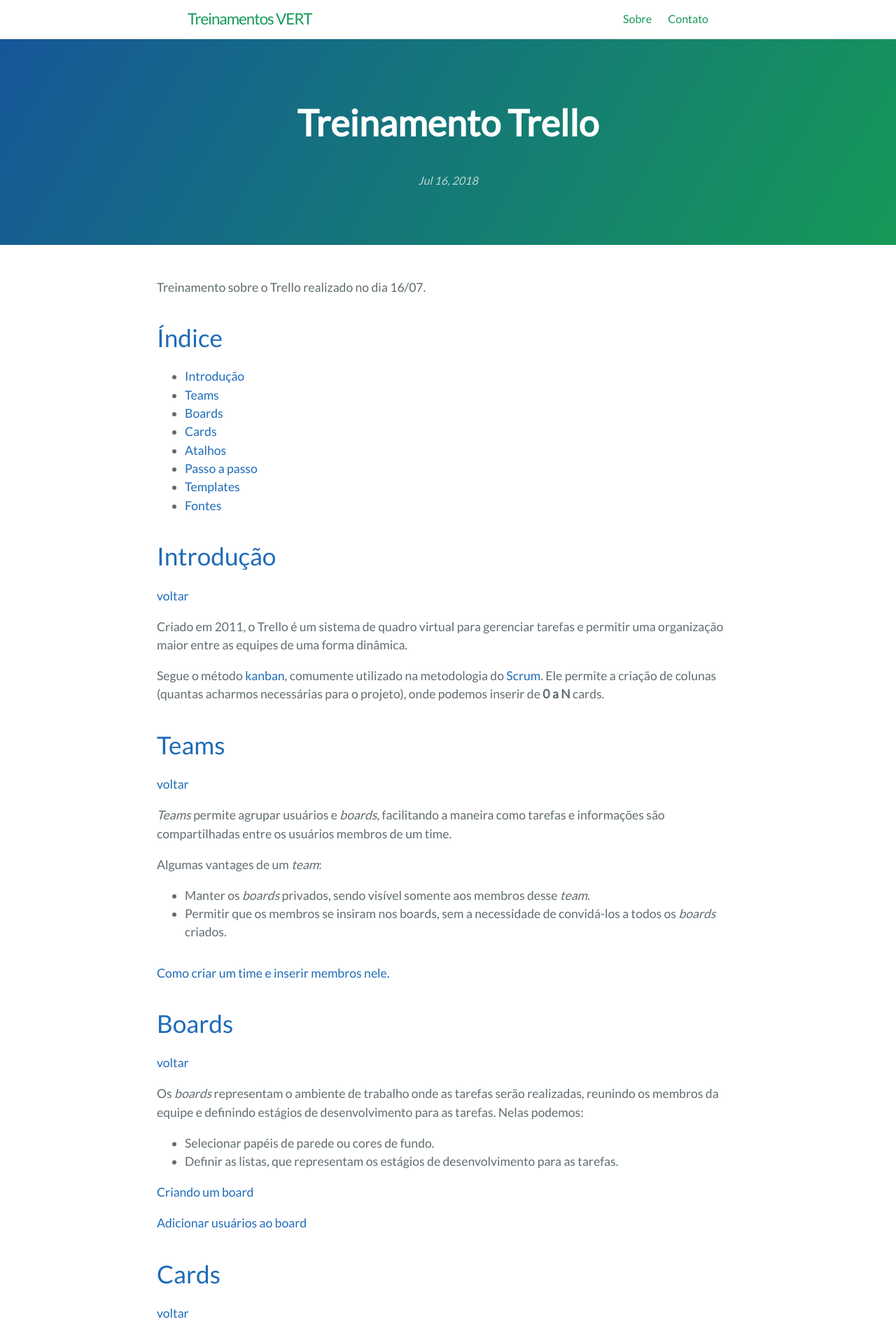
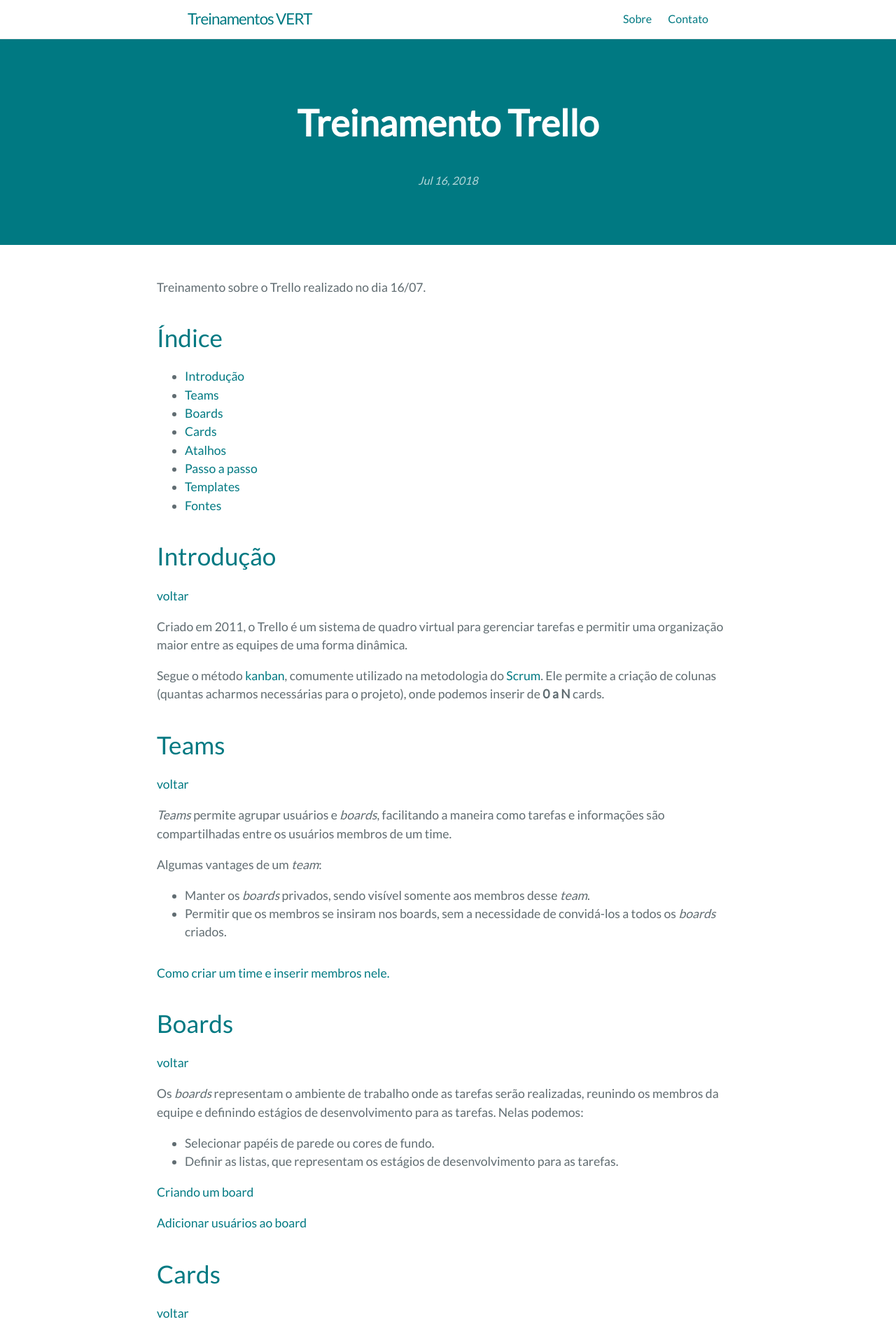
Before and after one commit to vert-capital/vert-capital.github.io, a Jekyll site: the page built from _posts/2018-07-16-treinamento-trello.md, in a window 1280 px wide. Shown: the top 1912 px of the page at 70% size. Built offline with Jekyll 4.4.1, drawn with Linux system fonts in a browser that asks for light colours.

Commit message:
alteração de cores

```diff
--- a/_sass/variables.scss
+++ b/_sass/variables.scss
@@ -4,13 +4,13 @@ $medium-breakpoint: 42em !default;
 
 // Headers
 $header-heading-color: #fff !default;
-$header-bg-color: #159957 !default;
-$header-bg-color-secondary: #155799 !default;
+$header-bg-color: #007982 !default;
+$header-bg-color-secondary: #007982 !default;
 
 // Text
-$section-headings-color: #159957 !default;
+$section-headings-color: #007982 !default;
 $body-text-color: #606c71 !default;
-$body-link-color: #1e6bb8 !default;
+$body-link-color: #007982 !default;
 $blockquote-text-color: #819198 !default;
 
 // Code
```
